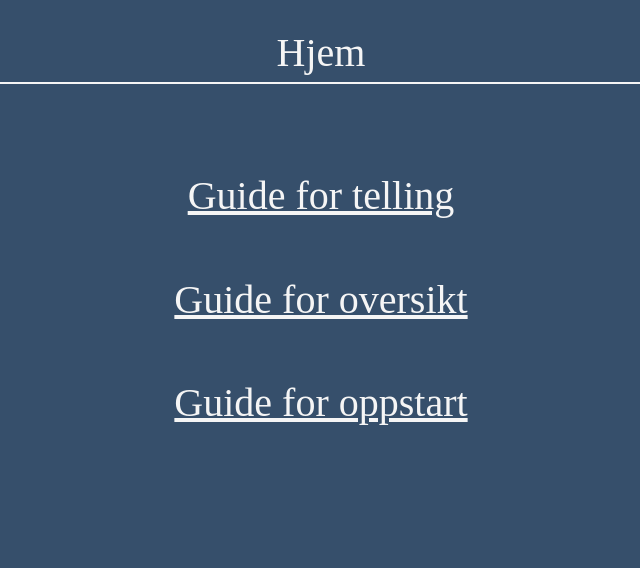
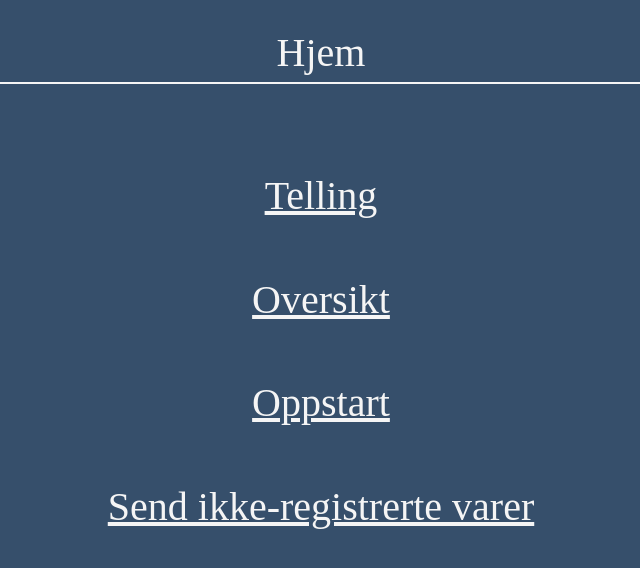
Before and after one commit to SindreVatnaland/Prosjekt, a Flask app: page /guide in a window 1280 px wide. Shown: the top 568 px of the page, without its empty margins (319-959 px from the left). Run offline with Flask 2, Linux system fonts and the light colour scheme; parts of the project's set-up code (start-up, migrations or seed data) failed here and were passed over.

Commit message:
Added help section

```diff
--- a/Item Count/app.py
+++ b/Item Count/app.py
@@ -263,5 +263,9 @@ def guide_oversikt():
 def guide_nytt():
     return render_template('guide_nytt.html')
 
+@app.route('/send_varer')
+def send_varer():
+    return render_template('send_varer.html')
+
 if __name__ == '__main__':
     app.run(debug=True, host="0.0.0.0")
--- a/Item Count/templates/guide.html
+++ b/Item Count/templates/guide.html
@@ -13,22 +13,27 @@
 
 <a href={{url_for("guide_telling")}}>
     <h1 class="guide_buttons">
-        Guide for telling
+        Telling
     </h1>
 </a>
 
 <a  href={{url_for("guide_oversikt")}}>
     <h1 class="guide_buttons">
-        Guide for oversikt
+        Oversikt
     </h1>
 </a>
 
 <a href={{url_for("guide_nytt")}}>
     <h1 class="guide_buttons">
-        Guide for oppstart
+        Oppstart
     </h1>
 </a>
 
+<a href={{url_for("guide_nytt")}}>
+    <h1 class="guide_buttons">
+        Send ikke-registrerte varer
+    </h1>
+</a>
 
 </body >
 {%  endblock content %}
--- a/Item Count/templates/home.html
+++ b/Item Count/templates/home.html
@@ -27,7 +27,7 @@
 <div class="bottom">
     <a href={{url_for("guide")}}>
         <h1 id="bottom" class="h1_button" style="border-top: 2px solid #F5F5F5">
-            Guide
+            Hjelp
         </h1>
     </a>
 </div>
```
Also changed, not shown: Item Count/templates/send_varer.html (added, +20 -0 lines), 1 other file.
